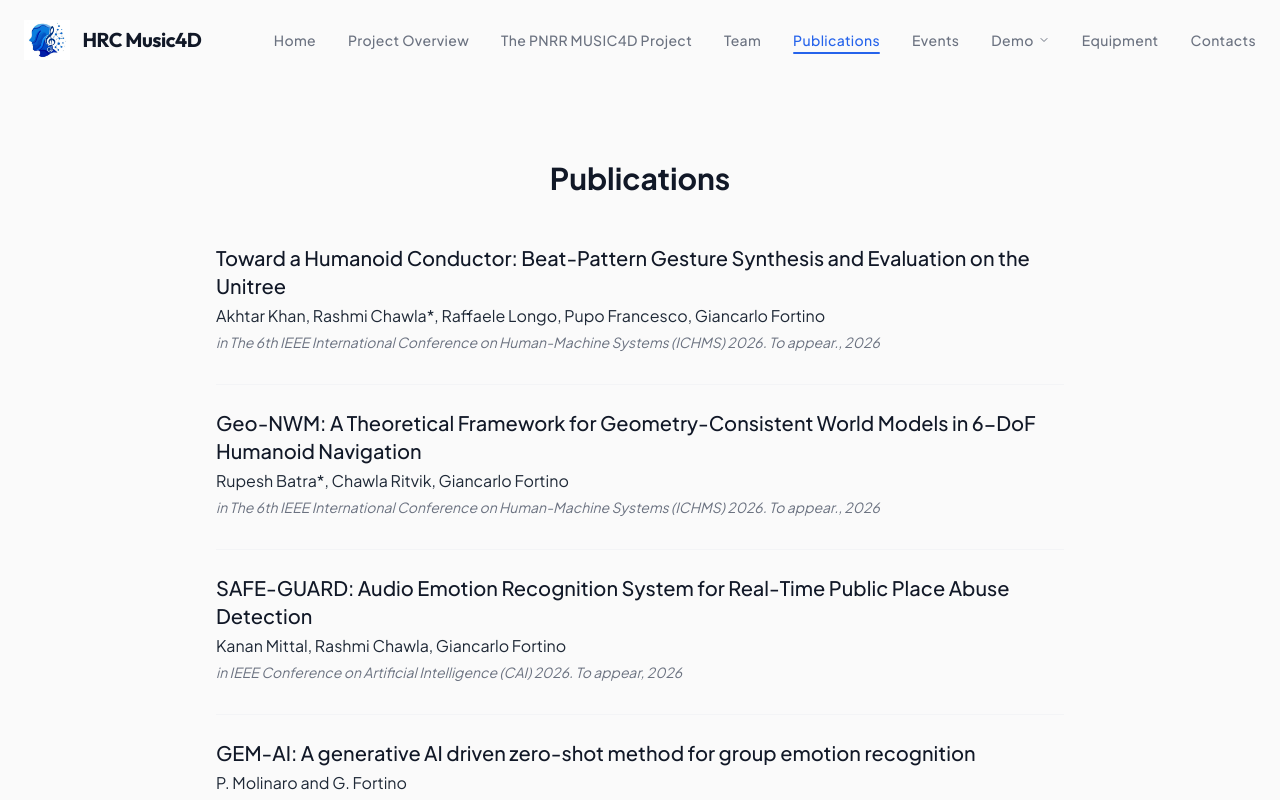
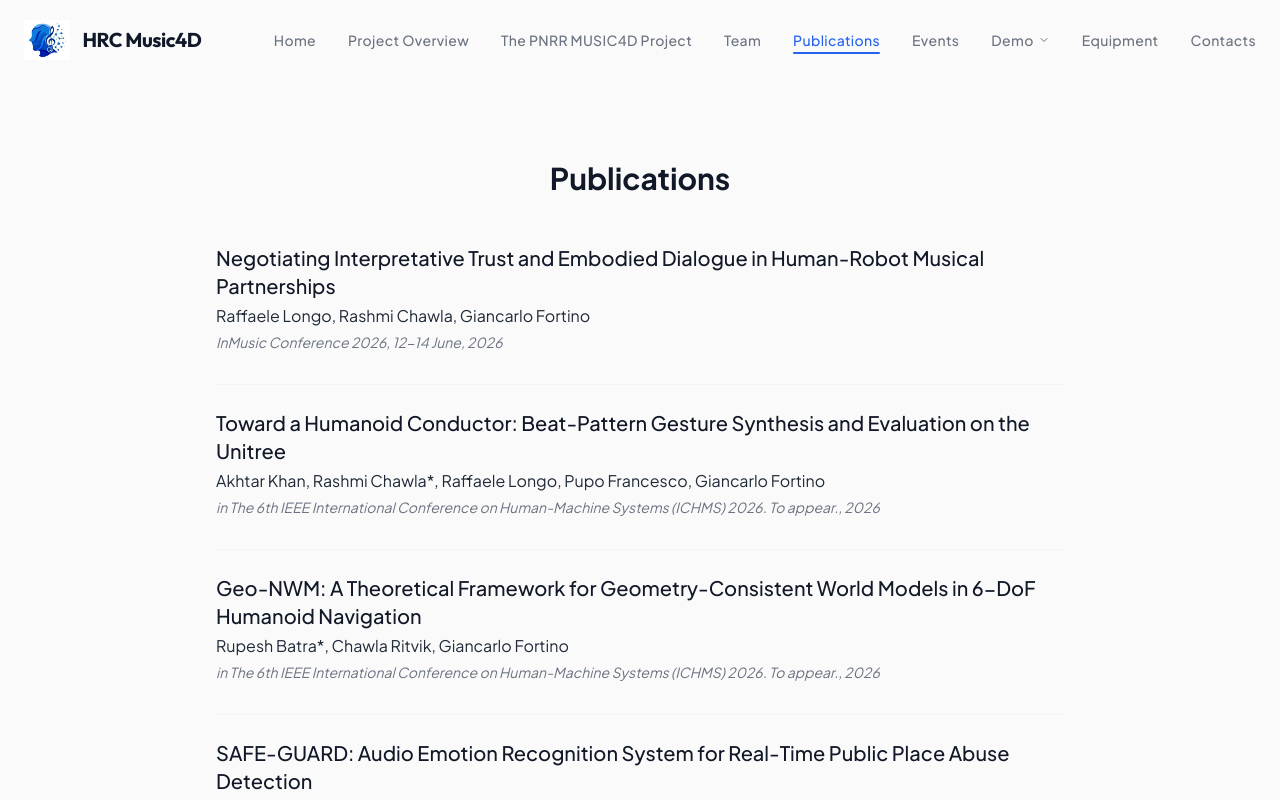
Before and after one commit to kananmittal/Music4D, a React (Vite) app: page /publications in a window 1280 px wide. Shown: the top 800 px of the page. Built offline with nearby package versions, Linux system fonts and the light colour scheme.

Commit message:
Add new publication: Negotiating Interpretative Trust

```diff
--- a/src/components/Publications.jsx
+++ b/src/components/Publications.jsx
@@ -4,6 +4,15 @@ import { motion } from 'framer-motion';
 const Publications = () => {
     const pubs = [
         // --- NEW PUBLICATIONS ---
+        {
+        title: "Negotiating Interpretative Trust and Embodied Dialogue in Human-Robot Musical Partnerships",
+        authors: "Raffaele Longo, Rashmi Chawla, Giancarlo Fortino",
+        journal: "InMusic Conference 2026",
+        year: "12-14 June, 2026",
+        pages: "",
+        publisher: "",
+        link: ""
+        },
         {
         title: "Toward a Humanoid Conductor: Beat-Pattern Gesture Synthesis and Evaluation on the Unitree",
         authors: "Akhtar Khan, Rashmi Chawla*, Raffaele Longo, Pupo Francesco, Giancarlo Fortino",
```
